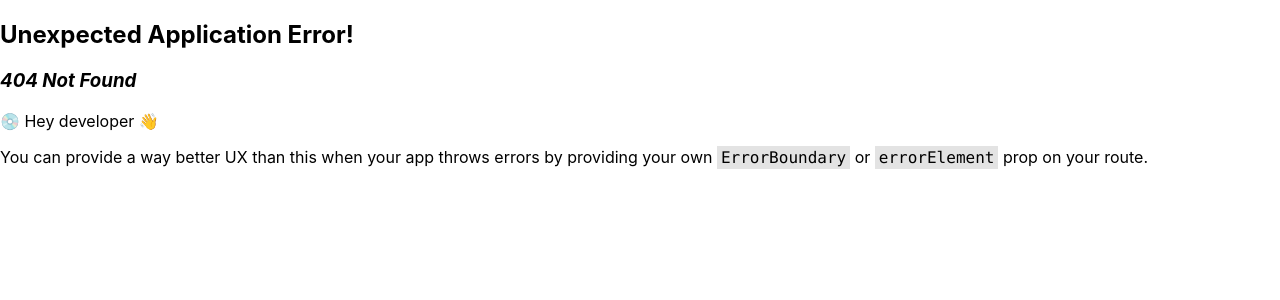
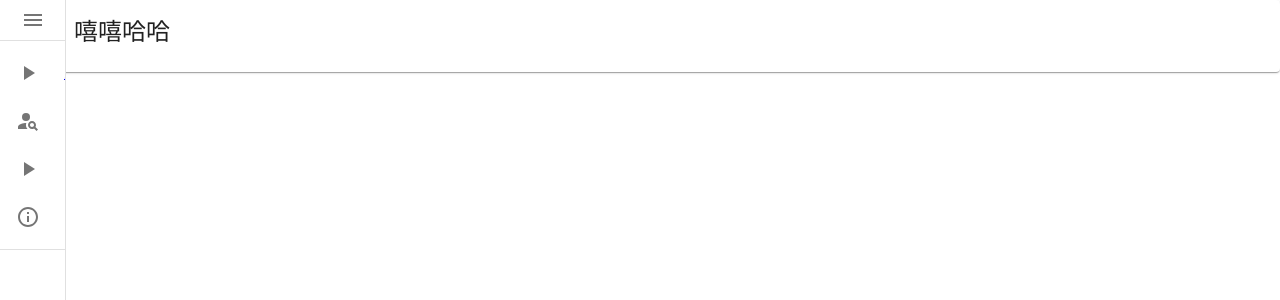
Before and after one commit to WJZ-P/LOL-Kitten-Box, a React (Create React App) app: page /#/MainFunctionPage in a window 1280 px wide. Before the commit this address had no page. Shown: the top 300 px of the page. Built offline with nearby package versions, Linux system fonts and the light colour scheme.

Commit message:
今天发烧了，有点难受

```diff
--- a/src/App.css
+++ b/src/App.css
@@ -1,5 +1,6 @@
 .App {
     text-align: center;
+    margin-left: 58px;
 }
 
 .App-logo {
--- a/src/components/ButtonMain.js
+++ b/src/components/ButtonMain.js
@@ -1,11 +1,14 @@
 import {ListItem, ListItemButton, ListItemIcon, ListItemText} from "@mui/material";
 import {InfoOutlined, PersonSearch, PlayArrow} from "@mui/icons-material";
 import React from "react";
+import {Link} from "react-router-dom";
 
+const text = '主要功能'
+export default function ButtonMain(open) {
+    return (
+        <Link to="/MainFunctionPage">
+            <ListItem key={text} disablePadding sx={{display: 'block'}}>
 
-const text='主要功能'
-export default function ButtonMain(open) {
-    return (<ListItem key={text} disablePadding sx={{display: 'block'}}>
                 <ListItemButton>
                     <ListItemIcon
                         sx={{
@@ -17,5 +20,6 @@ export default function ButtonMain(open) {
                     </ListItemIcon>
                     <ListItemText primary={text} sx={{opacity: open ? 1 : 0}}/>
                 </ListItemButton>
-    </ListItem>)
+            </ListItem>
+        </Link>)
 }
--- /dev/null
+++ b/src/components/CardWithButton.css
@@ -0,0 +1,4 @@
+.CustomButton {
+    display: flex;
+    justify-content: space-between;
+}
--- /dev/null
+++ b/src/components/CardWithButton.js
@@ -0,0 +1,19 @@
+import * as React from 'react';
+import Box from '@mui/material/Box';
+import Card from '@mui/material/Card';
+import CardActions from '@mui/material/CardActions';
+import CardContent from '@mui/material/CardContent';
+import Button from '@mui/material/Button';
+import Typography from '@mui/material/Typography';
+import './CardWithButton.css'
+export default function CardWithButton() {
+    return (<Box>
+        <Card className={'CustomButton'}>
+            < CardContent>
+                < Typography variant="h5" component="div">
+                    嘻嘻哈哈
+                </Typography>
+            </CardContent>
+        </Card>
+    </Box>)
+}
--- /dev/null
+++ b/src/routes/MainFunctionPage.js
@@ -0,0 +1,10 @@
+import React from 'react'
+import '../App.css'
+import CardWithButton from "../components/CardWithButton";
+
+export default function MainFunctionPage() {
+
+    return (<div className="App Home Page">
+        <CardWithButton/>
+    </div>)
+}
--- a/src/routes/home.js
+++ b/src/routes/home.js
@@ -8,13 +8,12 @@ import {
 import SendIcon from '@mui/icons-material/Send';
 import FavoriteBorderIcon from '@mui/icons-material/FavoriteBorder';
 import {AccessibleForward} from "@mui/icons-material";
-import MyDrawer from '../components/MyDrawer';
 
 export default function Home() {
-    return (<div className="App">
+    return (<div className="Page Home">
             <header className="App-header">
                 {/*这是我的抽屉组件*/}
-                {/*<MyDrawer/>*/}
+                {/*<MyDrawer/>这里注释掉是因为已经通过route渲染了*/}
                 <img src={logo} className="App-logo" alt="logo"/>
                 <p>
                     Edit <code>src/App.js</code> and save to reload.
```
Also changed, not shown: src/App.js (+8 -8 lines). Lines whose indentation alone changed are shown as unchanged.
